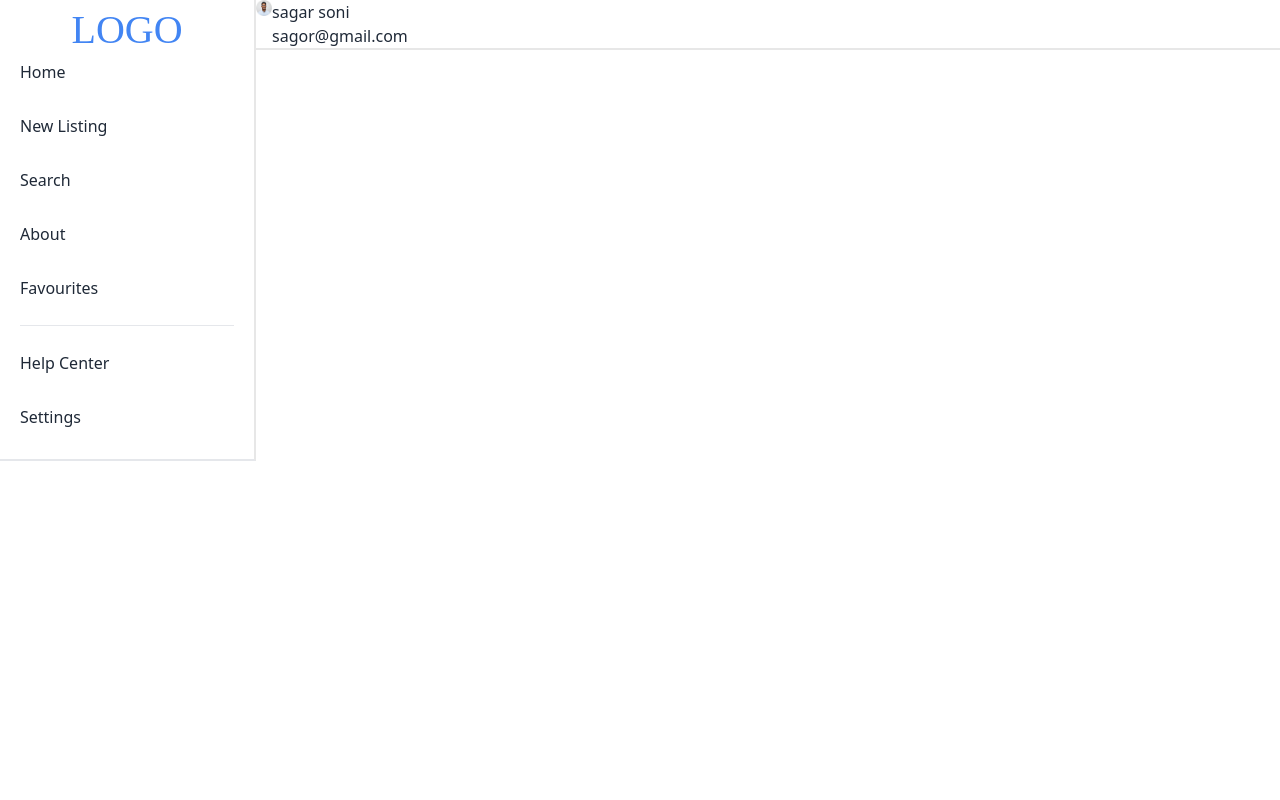
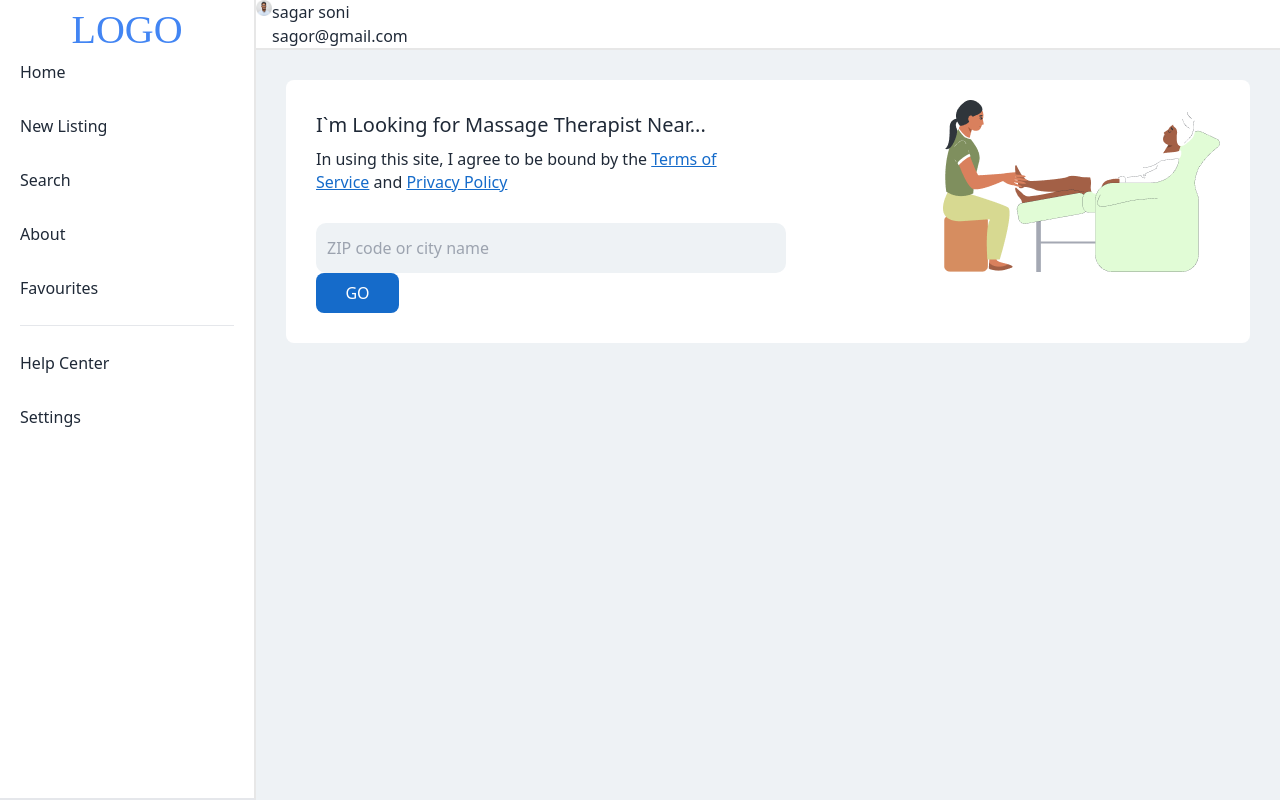
Before and after one commit to subirdas29/therapist, a React (Vite) app: page /home in a window 1280 px wide. Built offline with nearby package versions, Linux system fonts and the light colour scheme.

Commit message:
citystatezip

```diff
--- a/src/Components/Home/CityState/CityState.jsx
+++ b/src/Components/Home/CityState/CityState.jsx
@@ -1,9 +1,22 @@
 import React from 'react'
+import art from '../../../assets/home/cityandzipphoto/art.png'
 
 const CityState = () => {
   return (
-    <div>
-
+    <div className='flex justify-between m-[30px] rounded-lg bg-[#FFFFFF]'>
+        <div className='py-[30px] pl-[30px] w-1/2'>
+      <h1 className='font-medium text-[20px]'>I`m Looking for Massage Therapist Near...</h1>
+        <p className='leading-[22.5px] mb-[30px] mt-2'>
+        In using this site, I agree to be bound by the <span className=' underline text-[#156BCA] '>Terms of Service</span>  and  <span className=' underline text-[#156BCA] '>Privacy Policy</span>
+        </p>
+        <div >
+            <input type="text" className='bg-[#EEF2F5] rounded-[10px] w-[470px] h-[50px] px-[11px] ' placeholder='ZIP code or city name' />
+            <button className='text-[#FFFFFF] w-[83px] h-[40px] rounded-lg  bg-[#156BCA]'>GO</button>
+        </div>
+    </div>
+    <div className='pr-[30px] py-5 '>
+        <img src={art}  alt="" />
+    </div>
     </div>
   )
 }
--- a/src/Components/Home/Dashboard/Dashboard.jsx
+++ b/src/Components/Home/Dashboard/Dashboard.jsx
@@ -2,7 +2,7 @@ import React from 'react'
 
 const Dashboard = () => {
   return (
-    <div className=' border-r-2 border-b-2 border-r-[#E7E7E7]'>
+    <div className='h-screen bg-[#FFFFFF] border-r-2 border-b-2 border-r-[#E7E7E7]'>
          <h1 className='text-[40px]  text-[#4285F3] font-poorrichard text-center '>LOGO</h1>
       <div className='mx-5'>
       <p className='mb-[30px]'>Home</p>
--- a/src/Components/Home/Home.jsx
+++ b/src/Components/Home/Home.jsx
@@ -1,16 +1,18 @@
 // import React from 'react'
 
+import CityState from "./CityState/CityState"
 import Dashboard from "./Dashboard/Dashboard"
 import Navbar from "./Navbar/Navbar"
 
 const Home = () => {
 
   return (
-    <div>
+    <div className="bg-[#EEF2F5]">
      <div className="grid grid-cols-5">
-      <Dashboard className =' row-span-11 '></Dashboard>
+      <Dashboard className =' '></Dashboard>
       <div className="col-span-4">
       <Navbar></Navbar>
+      <CityState></CityState>
       </div>
      </div>
 
--- a/src/Components/Home/Navbar/Navbar.jsx
+++ b/src/Components/Home/Navbar/Navbar.jsx
@@ -1,9 +1,9 @@
 import React from 'react'
-import dp from '../../../assets/home/dp.png'
+import dp from '../../../assets/home/nav/dp.png'
 const Navbar = () => {
   return (
     <div>
-     <div className='flex justify-between border-b-2 border-b-[#E7E7E7]'>
+     <div className='flex justify-between border-b-2 border-b-[#E7E7E7] bg-[#FFFFFF]'>
      <div className='flex'>
         <img src={dp} className='w-4 h-4' alt="" />
         <div>
```
Also changed, not shown: src/assets/home/cityandzipphoto/art.png (added), src/assets/home/nav/dp.png (renamed from src/assets/home/dp.png).
